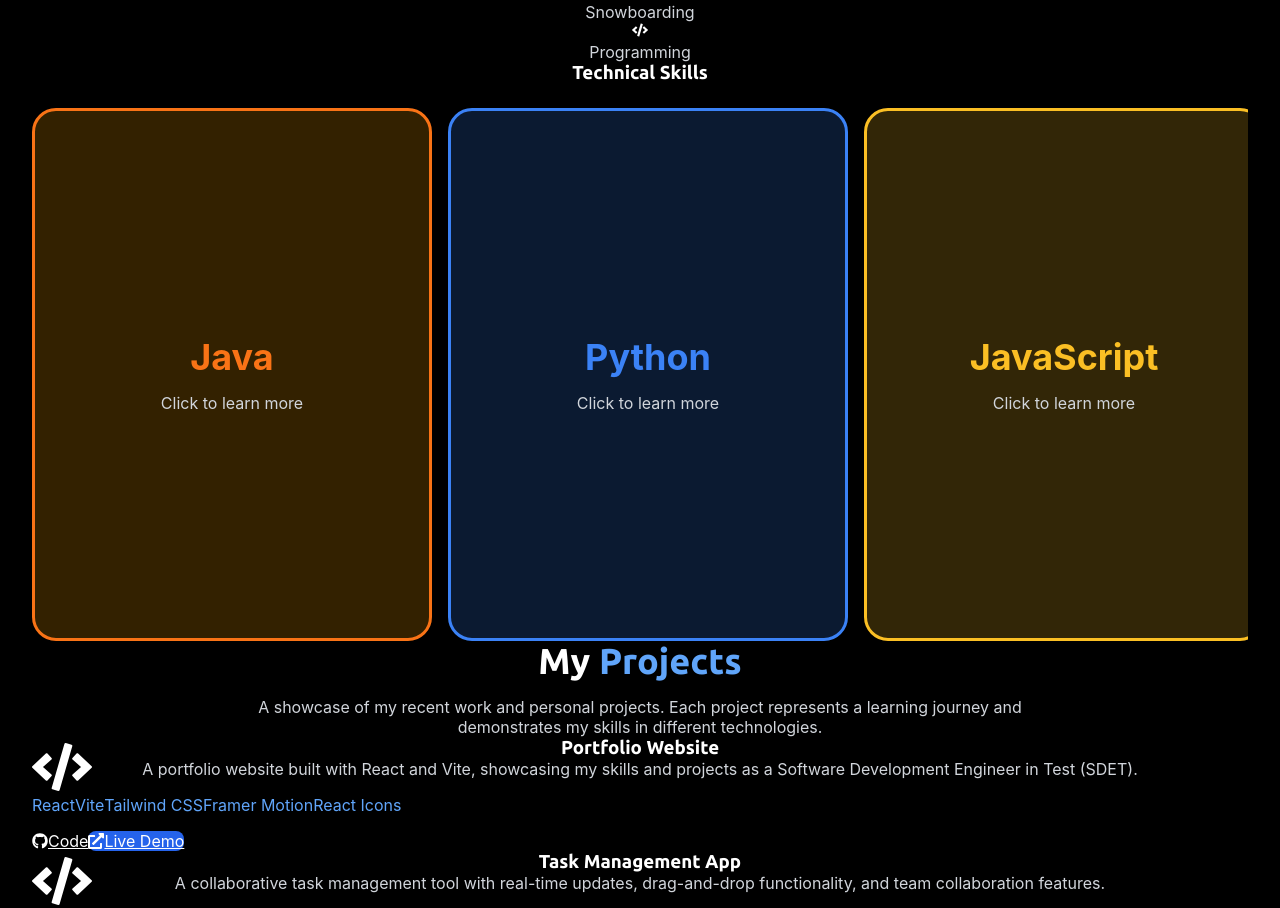
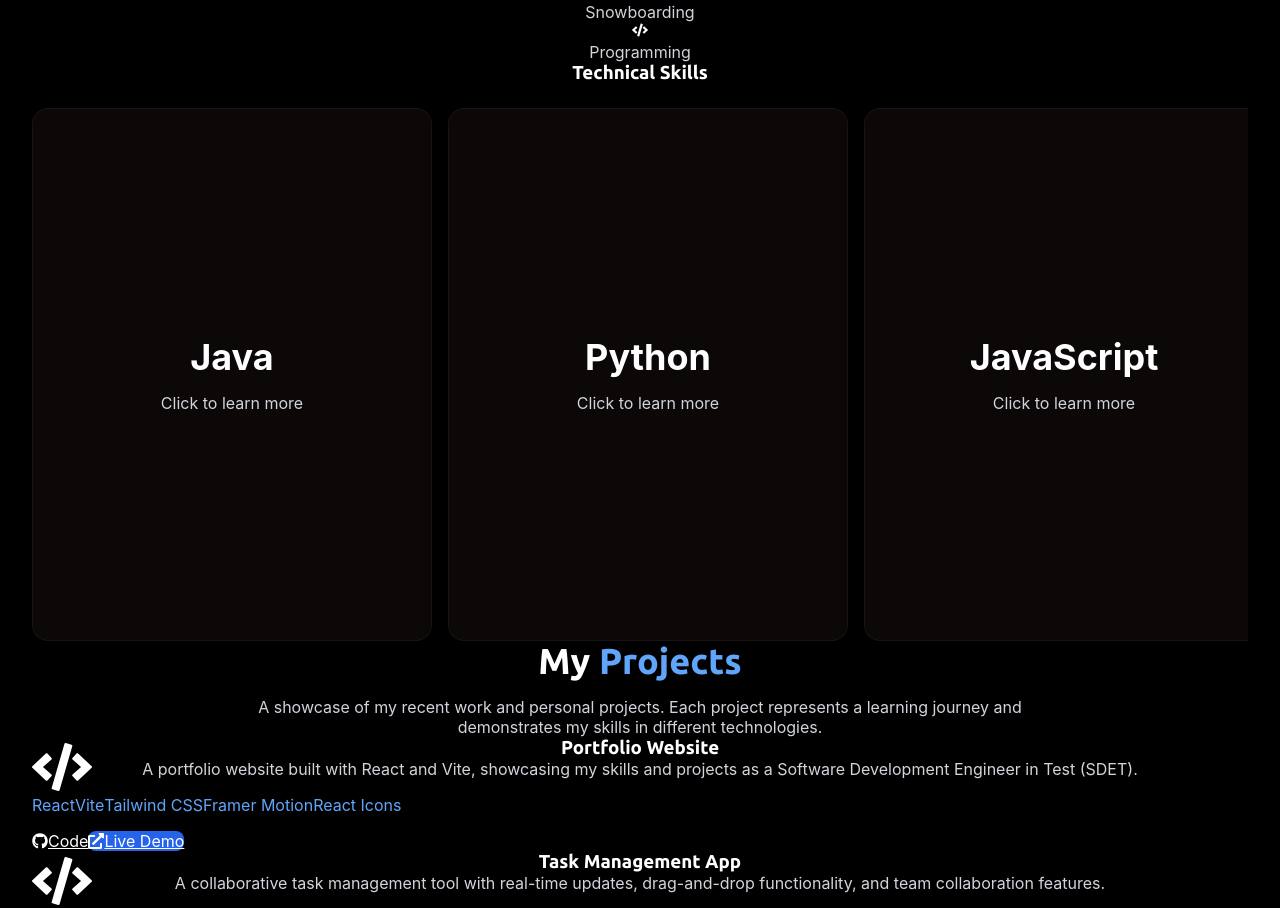
Before and after one commit to giannicamp2018-maker/SDET-Portfolio, a React (Vite) app: page / in a window 1280 px wide. Shown: the part 1192-2100 px from the top of the page. Built offline with nearby package versions, Linux system fonts and the light colour scheme.

Commit message:
New Skill Cards

```diff
--- a/src/components/About.jsx
+++ b/src/components/About.jsx
@@ -177,28 +177,16 @@ const About = () => {
                         <div onClick={() => handleFlip(index)} className="relative w-full h-full transform-style-preserve-3d transition-transform duration-500 cursor-pointer">
                           <div className="absolute inset-0 backface-hidden flex flex-col items-center justify-center p-4"
                               style={{
-                                backgroundColor: skill.name === 'Java' ? 'rgba(255, 165, 0, 0.2)' :
-                                                skill.name === 'Python' ? 'rgba(59, 130, 246, 0.2)' :
-                                                skill.name === 'JavaScript' ? 'rgba(251, 191, 36, 0.2)' :
-                                                skill.name === 'HTML' ? 'rgba(239, 68, 68, 0.2)' :
-                                                skill.name === 'CSS' ? 'rgba(147, 51, 234, 0.2)' :
-                                                'rgba(34, 197, 94, 0.2)',
-                                border: `3px solid ${skill.name === 'Java' ? '#f97316' :
-                                              skill.name === 'Python' ? '#3b82f6' :
-                                              skill.name === 'JavaScript' ? '#fbbf24' :
-                                              skill.name === 'HTML' ? '#ef4444' :
-                                              skill.name === 'CSS' ? '#9333ea' :
-                                              '#22c55e'}`,
-                                borderRadius: '24px'
+                                background: 'rgba(62, 44, 44, 0.2)',
+                                borderRadius: '16px',
+                                boxShadow: '0 4px 30px rgba(0, 0, 0, 0.1)',
+                                backdropFilter: 'blur(5px)',
+                                WebkitBackdropFilter: 'blur(5px)',
+                                border: '1px solid rgba(62, 44, 44, 0.3)'
                               }}>
                             <div className="text-4xl font-bold mb-4"
                                 style={{
-                                  color: skill.name === 'Java' ? '#f97316' :
-                                          skill.name === 'Python' ? '#3b82f6' :
-                                          skill.name === 'JavaScript' ? '#fbbf24' :
-                                          skill.name === 'HTML' ? '#ef4444' :
-                                          skill.name === 'CSS' ? '#9333ea' :
-                                          '#22c55e'
+                                  color: '#ffffff'
                                 }}>
                               {skill.name}
                             </div>
@@ -212,19 +200,12 @@ const About = () => {
                         <div onClick={() => handleFlip(index)} className="relative w-full h-full transform-style-preserve-3d transition-transform duration-500 cursor-pointer">
                           <div className="absolute inset-0 backface-hidden flex items-center justify-center p-4"
                               style={{
-                                backgroundColor: skill.name === 'Java' ? 'rgba(255, 165, 0, 0.2)' :
-                                                skill.name === 'Python' ? 'rgba(59, 130, 246, 0.2)' :
-                                                skill.name === 'JavaScript' ? 'rgba(251, 191, 36, 0.2)' :
-                                                skill.name === 'HTML' ? 'rgba(239, 68, 68, 0.2)' :
-                                                skill.name === 'CSS' ? 'rgba(147, 51, 234, 0.2)' :
-                                                'rgba(34, 197, 94, 0.2)',
-                                border: `3px solid ${skill.name === 'Java' ? '#f97316' :
-                                              skill.name === 'Python' ? '#3b82f6' :
-                                              skill.name === 'JavaScript' ? '#fbbf24' :
-                                              skill.name === 'HTML' ? '#ef4444' :
-                                              skill.name === 'CSS' ? '#9333ea' :
-                                              '#22c55e'}`,
-                                borderRadius: '24px'
+                                background: 'rgba(62, 44, 44, 0.2)',
+                                borderRadius: '16px',
+                                boxShadow: '0 4px 30px rgba(0, 0, 0, 0.1)',
+                                backdropFilter: 'blur(5px)',
+                                WebkitBackdropFilter: 'blur(5px)',
+                                border: '1px solid rgba(62, 44, 44, 0.3)'
                               }}>
                             <p className="text-gray-300 text-lg text-center leading-relaxed">
                               {skill.description}
--- a/src/components/ProjectCard.jsx
+++ b/src/components/ProjectCard.jsx
@@ -14,7 +14,7 @@ const ProjectCard = ({ project, index }) => {
       }}
       className="bg-gray-800/50 backdrop-blur-sm rounded-xl overflow-hidden border border-gray-700 hover:border-blue-400/50 transition-all duration-300 group">
       {/* Project Image */}
-      <div className="relative h-48 bg-gradient-to-br from-blue-500 to-purple-600 overflow-hidden">
+      <div className="relative h-48 bg-gradient-to-br from-gray-800 to-gray-900 overflow-hidden">
         <div className="absolute inset-0 bg-black/20 group-hover:bg-black/10 transition-all duration-300" />
         <div className="absolute inset-0 flex items-center justify-center">
           <FaCode className="text-white text-6xl opacity-50" />
```
